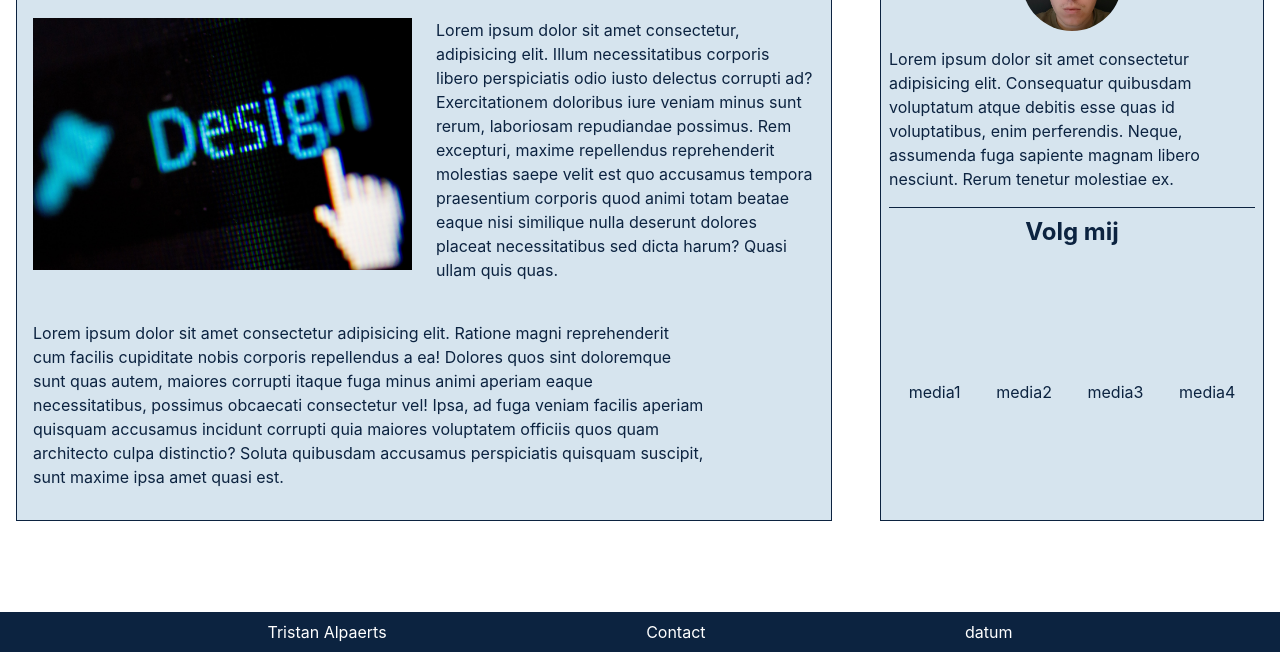
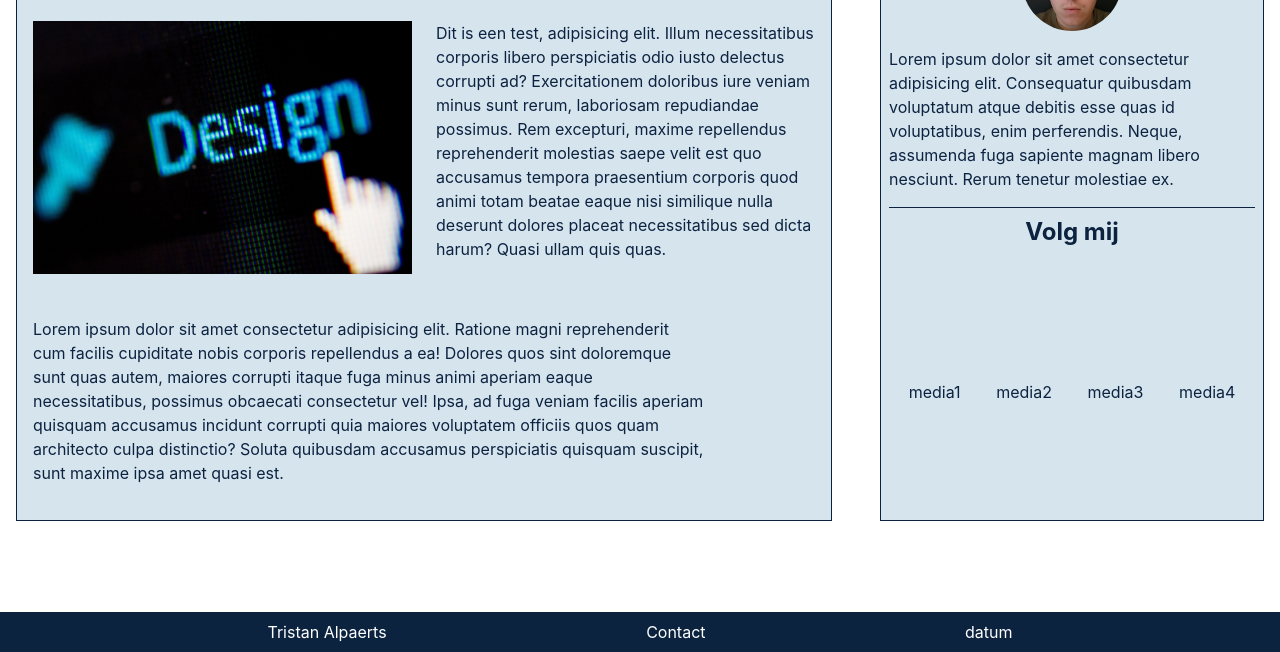
Before and after one commit to tristanalpaerts/portfolio, a website: page index.html in a window 1280 px wide. Shown: the part 148-800 px from the top of the page. Drawn offline with Linux system fonts and the light colour scheme.

Commit message:
probeersel labo 7-5.9

```diff
--- a/index.html
+++ b/index.html
@@ -37,14 +37,13 @@
           width="600"
         />
         <p class="max-w-2xl">
-          Lorem ipsum dolor sit amet consectetur, adipisicing elit. Illum
-          necessitatibus corporis libero perspiciatis odio iusto delectus
-          corrupti ad? Exercitationem doloribus iure veniam minus sunt rerum,
-          laboriosam repudiandae possimus. Rem excepturi, maxime repellendus
-          reprehenderit molestias saepe velit est quo accusamus tempora
-          praesentium corporis quod animi totam beatae eaque nisi similique
-          nulla deserunt dolores placeat necessitatibus sed dicta harum? Quasi
-          ullam quis quas.
+          Dit is een test, adipisicing elit. Illum necessitatibus corporis
+          libero perspiciatis odio iusto delectus corrupti ad? Exercitationem
+          doloribus iure veniam minus sunt rerum, laboriosam repudiandae
+          possimus. Rem excepturi, maxime repellendus reprehenderit molestias
+          saepe velit est quo accusamus tempora praesentium corporis quod animi
+          totam beatae eaque nisi similique nulla deserunt dolores placeat
+          necessitatibus sed dicta harum? Quasi ullam quis quas.
         </p>
         <p class="col-span-2 max-w-2xl">
           Lorem ipsum dolor sit amet consectetur adipisicing elit. Ratione magni
```
